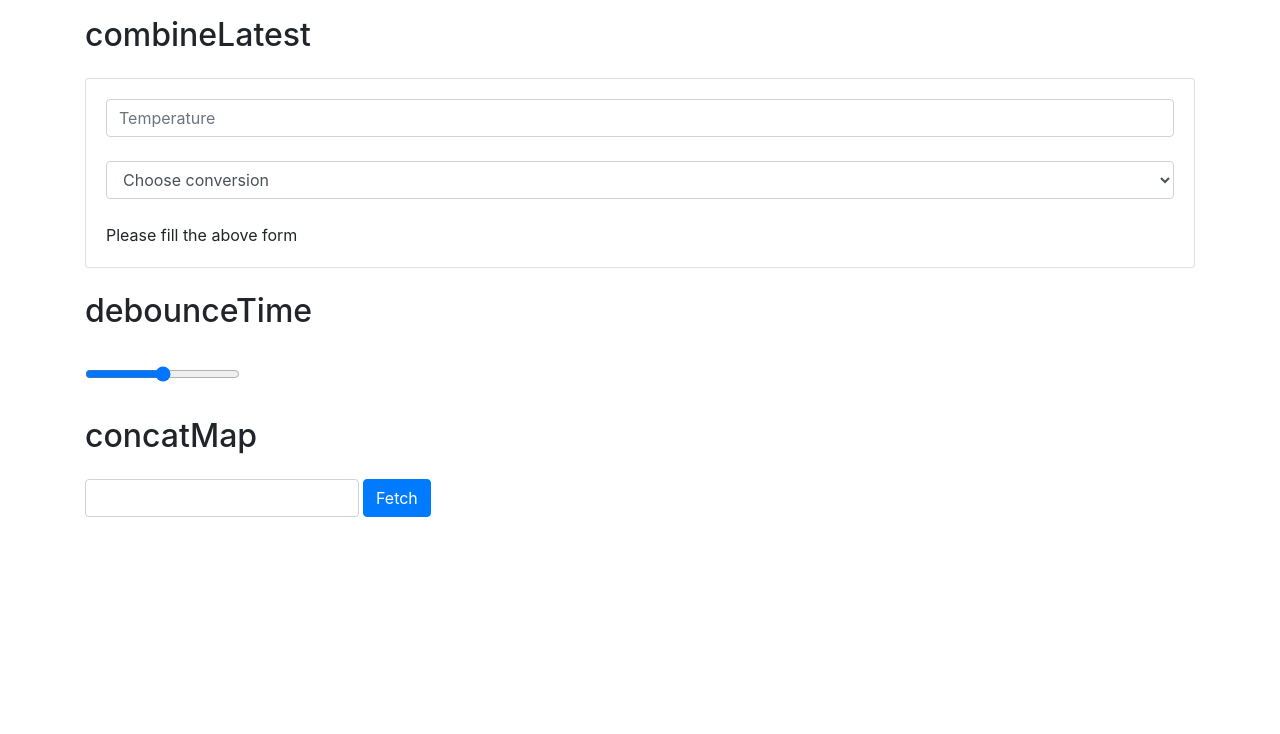
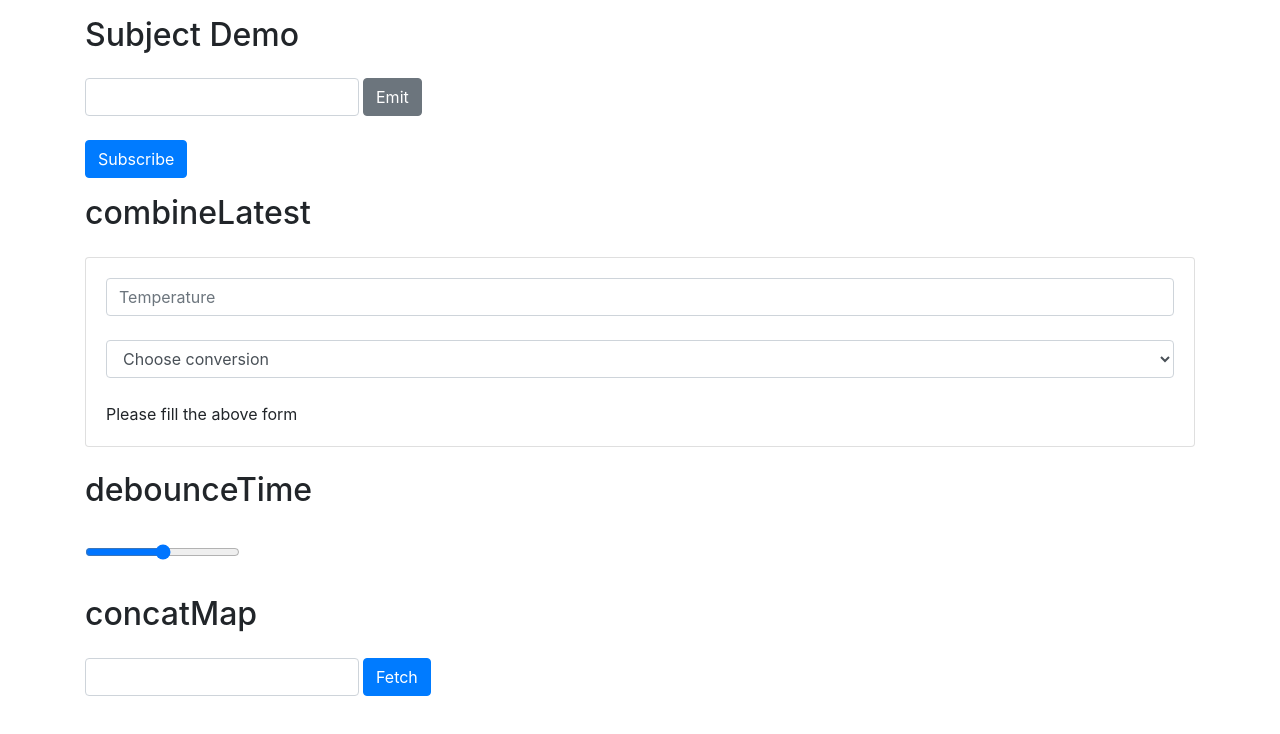
Before and after one commit to PixelStroke/RxJS-Playground, a website: page index.html in a window 1280 px wide. Drawn offline with nearby package versions, Linux system fonts and the light colour scheme.

Commit message:
2 files modified, 2 added

```diff
--- a/index.html
+++ b/index.html
@@ -2,6 +2,19 @@
   rel="stylesheet"
   href="https://stackpath.bootstrapcdn.com/bootstrap/4.5.2/css/bootstrap.min.css"
 />
+
+<div class="container">
+  <h2 class="my-3">Subject Demo</h2>
+
+  <div class="my-4 form-inline">
+    <div class="d-flex">
+      <input id="value-input" class="form-control" type="text" />
+      <button id="emit" class="btn btn-secondary mx-1">Emit</button>
+    </div>
+  </div>
+
+  <button id="subscribe" class="btn btn-primary">Subscribe</button>
+</div>
 
 <div class="container">
   <h2 class="my-3">combineLatest</h2>
--- a/index.ts
+++ b/index.ts
@@ -13,4 +13,6 @@ import './style.css';
 //import './pipeOperators/tap.ts';
 //import './pipeOperators/debounceTime.ts';
 //import './pipeOperators/catchError.ts';
-import './pipeOperators/flatten.ts';
+//import './pipeOperators/flatten.ts';
+//--
+import './subjects/demo.ts';
```
Also changed, not shown: subjects/behaviorSubject.ts (added, +10 -0 lines), subjects/demo.ts (added, +18 -0 lines).
